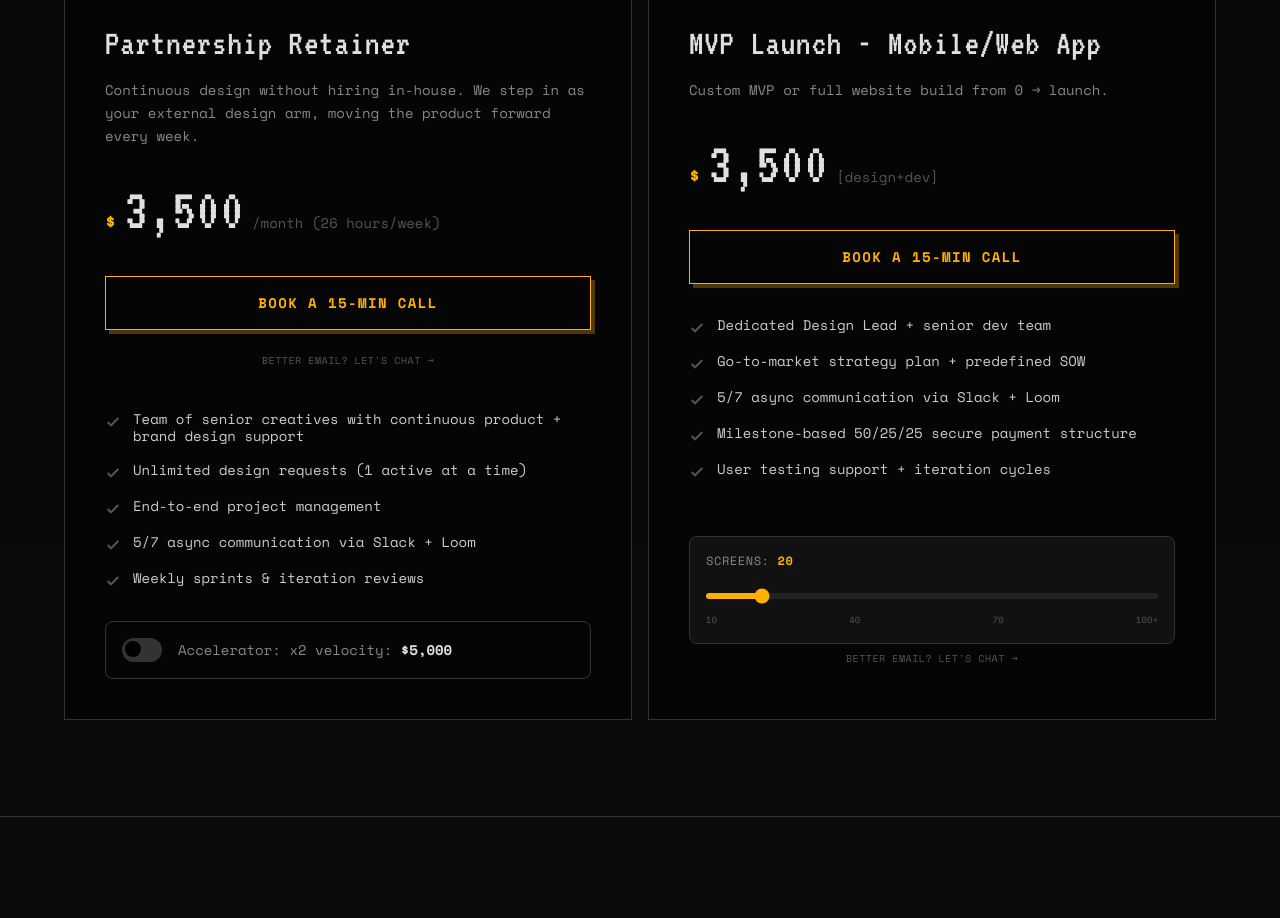
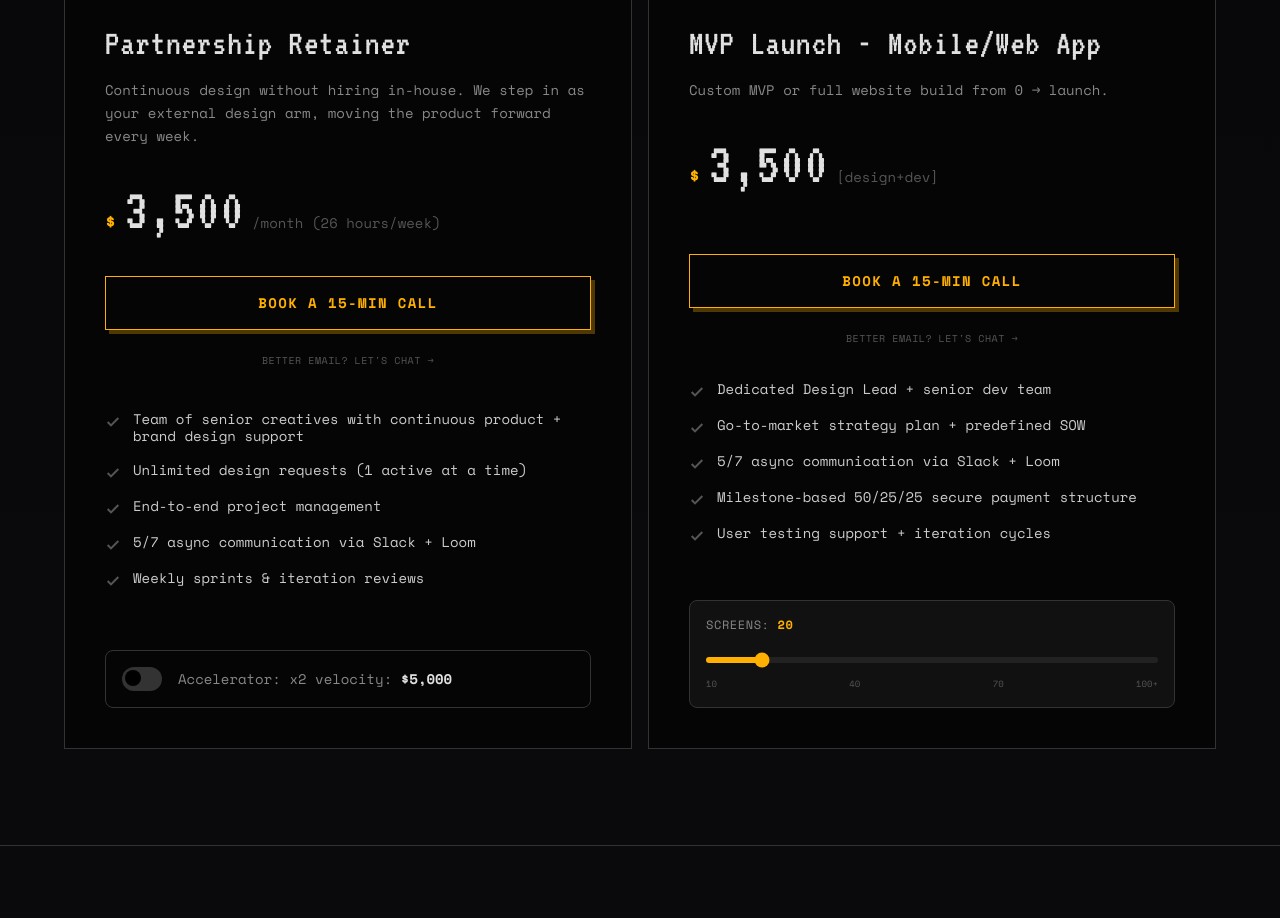
Before and after one commit to ishm6m/hoverstate, a React (Vite) app: page / in a window 1280 px wide. Shown: the part 4100-5018 px from the top of the page. Built offline with nearby package versions, Linux system fonts and the light colour scheme.

Commit message:
refactor(pricing): reorganize MVP card layout and update pricing display

```diff
--- a/components/Pricing.tsx
+++ b/components/Pricing.tsx
@@ -364,21 +364,30 @@ export const Pricing: React.FC = () => {
                         Custom MVP or full website build from 0 → launch.
                     </p>
 
-                    {/* 3. Dynamic Price Display */}
-                    <MVPPriceDisplay />
+                    {/* 3. Dynamic Price Display (shows $$$$$ at 60+) */}
+                    <div className="mb-6">
+                        {mvpScreenCount >= 60 ? (
+                            <div className="flex items-baseline gap-2">
+                                <span className="font-['VT323'] text-5xl text-[#ffb000] tracking-wider">$$$$$</span>
+                            </div>
+                        ) : (
+                            <MVPPriceDisplay />
+                        )}
+                    </div>
 
-                    {/* 4. CTA Button - Changes at 60+ screens */}
-                    {mvpScreenCount >= 60 ? (
-                        <button className="w-full py-4 border border-[#ffb000] text-[#ffb000] font-['Space_Mono'] font-bold text-sm tracking-widest hover:bg-[#ffb000] hover:text-black transition-all mb-8 uppercase shadow-[4px_4px_0px_0px_rgba(255,176,0,0.3)] hover:shadow-none hover:translate-x-[2px] hover:translate-y-[2px]">
-                            Get a Quote
-                        </button>
-                    ) : (
-                        <button className="w-full py-4 border border-[#ffb000] text-[#ffb000] font-['Space_Mono'] font-bold text-sm tracking-widest hover:bg-[#ffb000] hover:text-black transition-all mb-8 uppercase shadow-[4px_4px_0px_0px_rgba(255,176,0,0.3)] hover:shadow-none hover:translate-x-[2px] hover:translate-y-[2px]">
-                            Book a 15-min call
-                        </button>
-                    )}
+                    {/* 4. CTA Button */}
+                    <button className="w-full py-4 border border-[#ffb000] text-[#ffb000] font-['Space_Mono'] font-bold text-sm tracking-widest hover:bg-[#ffb000] hover:text-black transition-all mb-4 uppercase shadow-[4px_4px_0px_0px_rgba(255,176,0,0.3)] hover:shadow-none hover:translate-x-[2px] hover:translate-y-[2px]">
+                        Book a 15-min call
+                    </button>
 
-                    {/* 5. Features List */}
+                    {/* 5. Better email? Let's chat */}
+                    <div className="text-center mb-8">
+                            <a href="#" onClick={(e) => e.preventDefault()} className="font-['Space_Mono'] text-[10px] text-[#555] hover:text-[#e0e0e0] uppercase tracking-wider transition-colors" aria-label="Better email link">
+                                Better email? Let's chat &rarr;
+                            </a>
+                    </div>
+
+                    {/* 6. Features List */}
                     <div className="grid gap-4 grid-cols-1 mb-8">
                         {[
                             "Dedicated Design Lead + senior dev team",
@@ -394,14 +403,8 @@ export const Pricing: React.FC = () => {
                         ))}
                     </div>
 
-                    {/* 6. Pricing Slider - Below Features */}
+                    {/* 7. Pricing Slider - Below Features */}
                     <PricingSlider />
-
-                    <div className="text-center">
-                            <a href="#" onClick={(e) => e.preventDefault()} className="font-['Space_Mono'] text-[10px] text-[#555] hover:text-[#e0e0e0] uppercase tracking-wider transition-colors" aria-label="Better email link">
-                                Better email? Let's chat &rarr;
-                            </a>
-                    </div>
                 </div>
             </MVPPriceContext.Provider>
 
```
